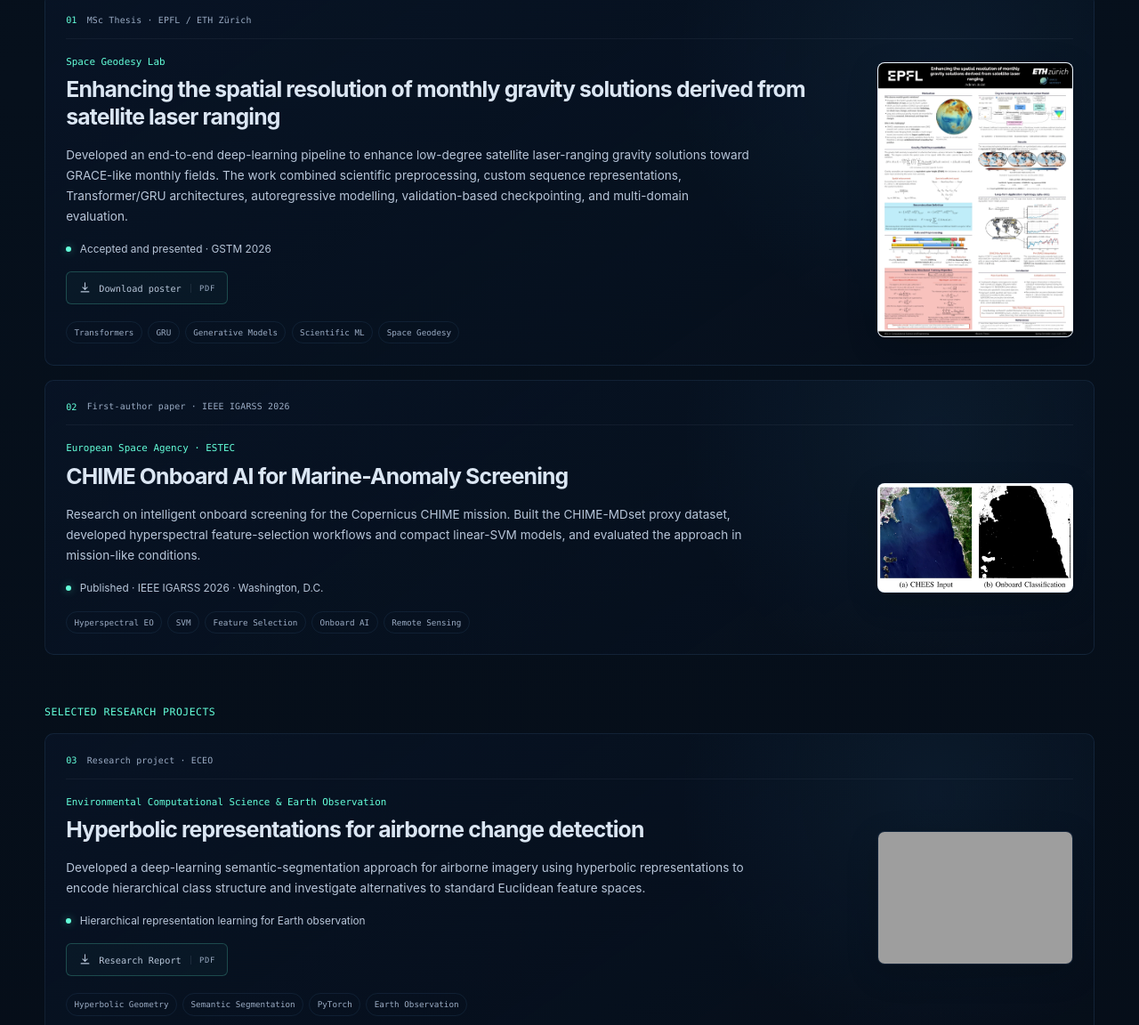
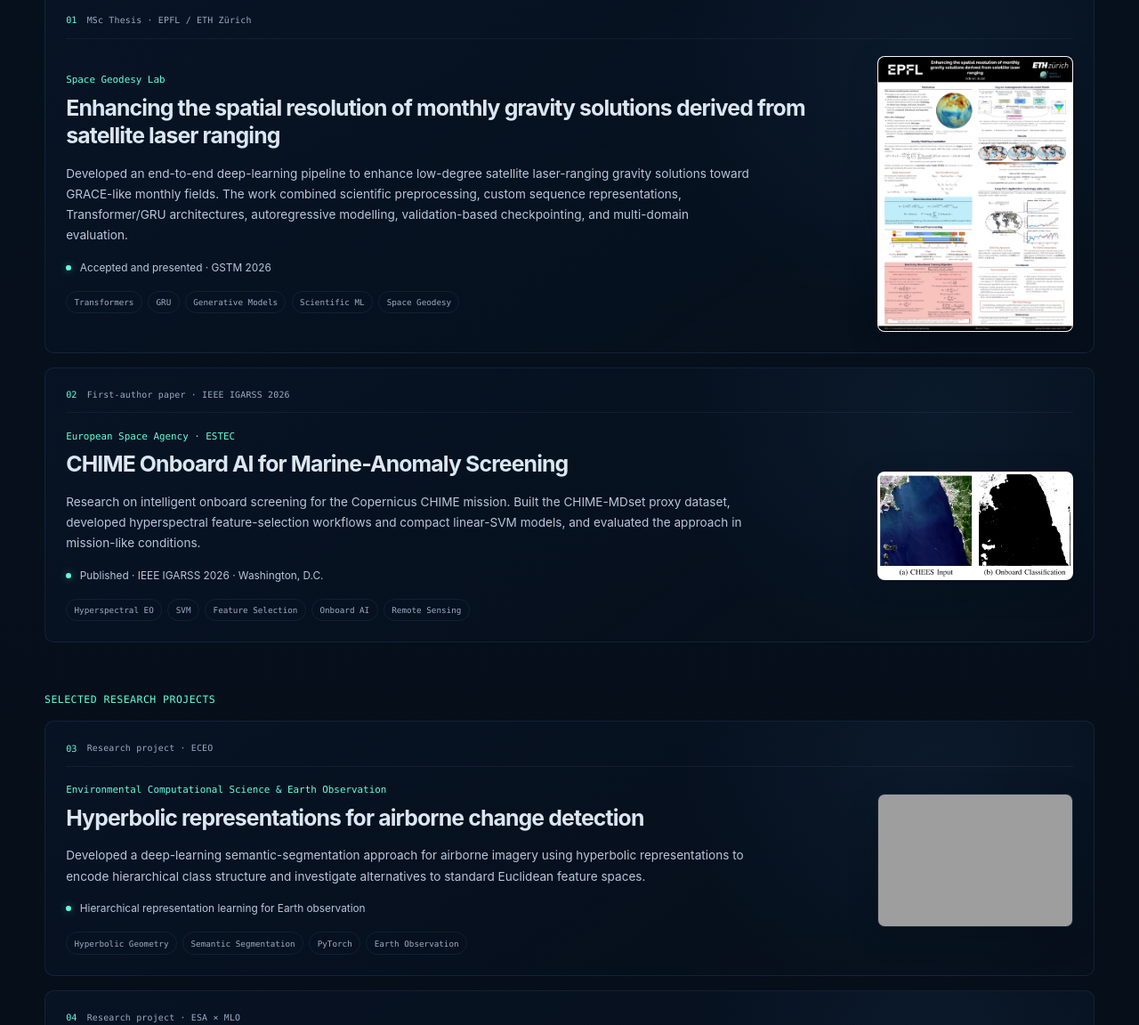
Before and after one commit to adrienjoliat/adrienjoliat.github.io, an Astro site: page / in a window 1280 px wide. Shown: the part 3831-4983 px from the top of the page at 89% size. Built offline with nearby package versions, Linux system fonts and the light colour scheme; Astro itself is replaced by a stand-in of ours; grey boxes are pictures that could not be loaded.

Commit message:
Update Research.astro

```diff
--- a/src/components/Research.astro
+++ b/src/components/Research.astro
@@ -12,7 +12,6 @@ const publications = [
     previewAlt: 'Master’s thesis poster on enhancing monthly gravity solutions from satellite laser ranging, presented at GSTM 2026',
     previewWidth: 991,
     previewHeight: 1400,
-    poster: '/research/master-thesis-gstm-2026-poster.pdf',
     tags: ['Transformers', 'GRU', 'Generative Models', 'Scientific ML', 'Space Geodesy'],
   },
   {
@@ -27,7 +26,6 @@ const publications = [
     previewAlt: 'CHIME-like satellite image beside the onboard classification mask from the paper’s CHEES simulation',
     previewWidth: 770,
     previewHeight: 425,
-    poster: null,
     tags: ['Hyperspectral EO', 'SVM', 'Feature Selection', 'Onboard AI', 'Remote Sensing'],
   },
 ];
@@ -44,8 +42,6 @@ const researchProjects = [
     tags: ['Hyperbolic Geometry', 'Semantic Segmentation', 'PyTorch', 'Earth Observation'],
     preview: '/research/hyperbolic-preview.png',
     previewAlt: 'Preview of hyperbolic remote sensing research',
-    pdf: '/research/hyperbolic-report.pdf',
-    pdfLabel: 'Research Report',
   },
   {
     index: '04',
@@ -95,50 +91,14 @@ const researchProjects = [
                 <span>{project.outcome}</span>
               </div>
 
-              {project.poster && (
-                <div class="research-actions">
-                  <a
-                    class="research-link"
-                    href={project.poster}
-                    download="Adrien-Joliat-GSTM-2026-Poster.pdf"
-                    aria-label="Download the master's thesis poster presented at GSTM 2026 (PDF)"
-                  >
-                    <svg viewBox="0 0 24 24" aria-hidden="true" width="15" height="15">
-                      <path
-                        d="M12 3v12m0 0 4-4m-4 4-4-4M5 19h14"
-                        fill="none"
-                        stroke="currentColor"
-                        stroke-width="1.7"
-                        stroke-linecap="round"
-                        stroke-linejoin="round"
-                      />
-                    </svg>
-                    <span>Download poster</span>
-                    <span class="research-link-type">PDF</span>
-                  </a>
-                </div>
-              )}
-
               <div class="research-tags">
                 {project.tags.map((tag) => <span>{tag}</span>)}
               </div>
             </div>
 
-            {project.poster ? (
-              <a
-                class="research-preview publication-preview"
-                href={project.poster}
-                target="_blank"
-                rel="noopener noreferrer"
-                aria-label="View the master's thesis poster presented at GSTM 2026 (opens in a new tab)"
-              >
-                <img src={project.preview} alt={project.previewAlt} width={project.previewWidth} height={project.previewHeight} loading="lazy" />
-              </a>
-            ) : (
-              <div class="research-preview publication-preview">
-                <img src={project.preview} alt={project.previewAlt} width={project.previewWidth} height={project.previewHeight} loading="lazy" />
-              </div>
-            )}
+            <div class="research-preview publication-preview">
+              <img src={project.preview} alt={project.previewAlt} width={project.previewWidth} height={project.previewHeight} loading="lazy" />
+            </div>
           </div>
         </article>
       ))}
@@ -169,29 +129,8 @@ const researchProjects = [
                 <span>{project.outcome}</span>
               </div>
 
-              <div class="research-actions">
-                {project.pdf ? (
-                  <a
-                    class="research-link"
-                    href={project.pdf}
-                    download
-                    aria-label={`Download ${project.pdfLabel}: ${project.title}`}
-                  >
-                    <svg viewBox="0 0 24 24" aria-hidden="true" width="15" height="15">
-                      <path
-                        d="M12 3v12m0 0 4-4m-4 4-4-4M5 19h14"
-                        fill="none"
-                        stroke="currentColor"
-                        stroke-width="1.7"
-                        stroke-linecap="round"
-                        stroke-linejoin="round"
-                      />
-                    </svg>
-
-                    <span>{project.pdfLabel}</span>
-                    <span class="research-link-type">PDF</span>
-                  </a>
-                ) : project.publicationUrl ? (
+              {project.publicationUrl && (
+                <div class="research-actions">
                   <a
                     class="research-link"
                     href={project.publicationUrl}
@@ -213,12 +152,8 @@ const researchProjects = [
                     <span>{project.publicationLabel}</span>
                     <span class="research-link-type">LINK</span>
                   </a>
-                ) : (
-                  <span class="research-link research-link--disabled">
-                    Report unavailable
-                  </span>
-                )}
-              </div>
+                </div>
+              )}
 
               <div class="research-tags">
                 {project.tags.map((tag) => <span>{tag}</span>)}
@@ -402,20 +337,6 @@ const researchProjects = [
     transform: translateY(-2px);
   }
 
-  .research-link--disabled {
-    cursor: default;
-    color:var(--text-dim);
-    border-color: rgba(148,163,184,.12);
-    background: rgba(148,163,184,.04);
-  }
-
-  .research-link--disabled:hover {
-    color:var(--text-dim);
-    border-color: rgba(148,163,184,.12);
-    background: rgba(148,163,184,.04);
-    transform: none;
-  }
-
   .research-tags {
     display: flex;
     flex-wrap: wrap;
@@ -500,7 +421,4 @@ const researchProjects = [
     object-fit: contain;
   }
 
-  a.publication-preview:hover {
-    border-color: rgba(100,255,218,.55);
-  }
 </style>
```
